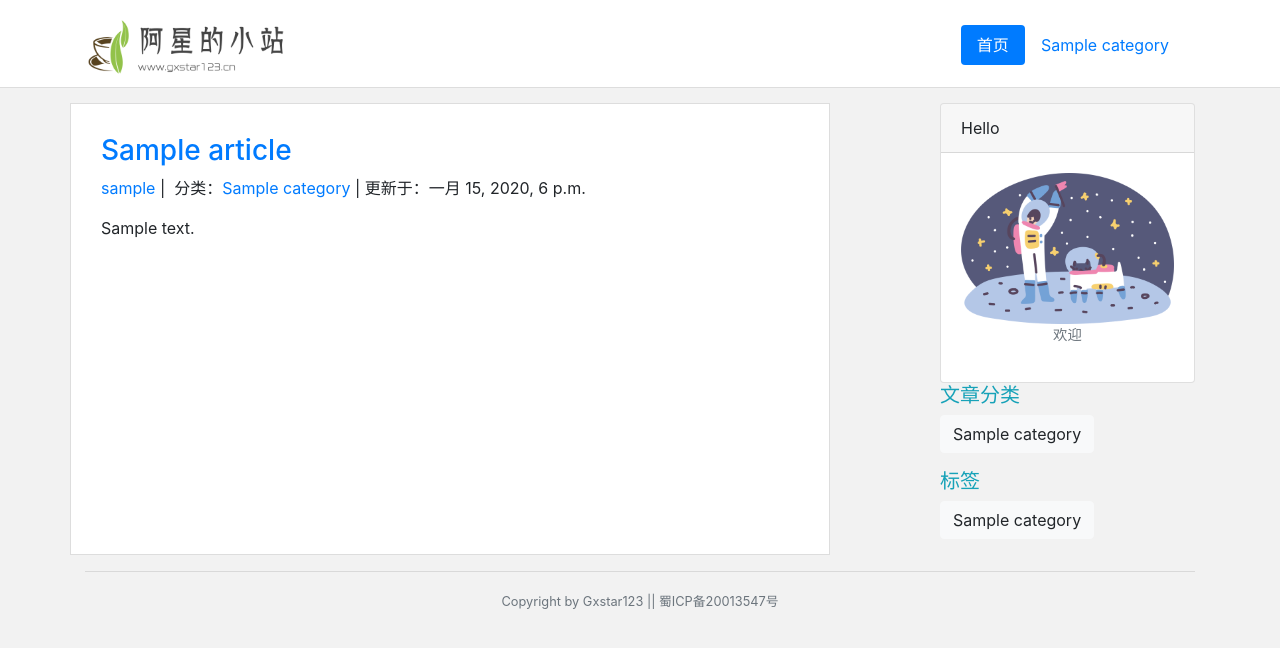
After one commit to Gxstar/GxBlog, a Django app: a page that uses blog/templates/blog/post.html in a window 1280 px wide. The commit adds this page. Shown: the top 648 px of the page. Run offline with Django 3.2, Linux system fonts and the light colour scheme; tables that the repository leaves empty hold one stand-in row (values such as "Sample post"); some libraries are stand-ins or nearby versions.

Commit message:
改变主页样式，增加文章页

```diff
--- a/GxBlog/urls.py
+++ b/GxBlog/urls.py
@@ -18,6 +18,6 @@ from django.urls import path,include
 
 urlpatterns = [
     path('admin/', admin.site.urls),
-    path('',include('blog.urls')),
+    path('',include('blog.urls'),name="home"),
     path('blog/',include('blog.urls')),
 ]
--- a/blog/static/blog/css/main.css
+++ b/blog/static/blog/css/main.css
@@ -1,6 +1,25 @@
 @media (max-width: 768px) {
-    .container {
-      padding-left: 0;
-      padding-right: 0;
-    }
+  .container {
+    padding-left: 0;
+    padding-right: 0;
   }
+}
+
+body{
+  background-color: #f2f2f2;
+}
+header{
+  background-color: #fff;
+  border-bottom: 1px solid #ddd;
+  margin-bottom: 15px;
+}
+.content{
+  background-color: #fff;
+  border: 1px solid #ddd;
+  padding-top:30px;
+  padding-left: 30px;
+  padding-right: 30px;
+}
+.content img{
+  max-width:100% !important;
+}
--- a/blog/templates/blog/layout.html
+++ b/blog/templates/blog/layout.html
@@ -9,28 +9,31 @@
     <!-- 静态资源引用 -->
     <link href="https://cdn.bootcdn.net/ajax/libs/twitter-bootstrap/4.4.1/css/bootstrap.min.css" rel="stylesheet">
     <link rel="stylesheet" href="{% static 'blog/css/main.css' %}">
+    <!-- bootstrap相关js文件 -->
+    <script src="https://cdn.bootcdn.net/ajax/libs/jquery/3.4.1/jquery.min.js"></script>
+    <script src="https://cdn.bootcdn.net/ajax/libs/popper.js/2.4.0/umd/popper.min.js"></script>
+    <script src="https://cdn.bootcdn.net/ajax/libs/twitter-bootstrap/4.4.1/js/bootstrap.min.js"></script>
 </head>
 <body>
-    <div class="container">
     <!-- 头部导航 -->
     <header>
+        <div class="container">
         <!-- 电脑模式导航 -->
         <hgroup class="d-none d-sm-block" style="padding-top: 15px;">
             <nav>
                 <ul class="nav nav-pills float-right" style="padding: 10px;">
-                        <li class="nav-item"><a href="." class="nav-link active">首页</a></li>
+                    <li class="nav-item"><a href="{% url 'blogHome'%}" class="nav-link active">首页</a></li>
                     {% for category in CategoryList %}
                     <li class="nav-item"><a href="." class="nav-link">{{category.name}}</a></li>
                     {% endfor %}
                 </ul>
             </nav>
-                <h3><a href="."><img style="height: 64px;" src="{% static 'blog/img/logo.png' %}"/></a></h3>
-                <hr>
+            <h3><a href="{% url 'blogHome'%}"><img style="height: 64px;" src="{% static 'blog/img/logo.png' %}"/></a></h3>
         </hgroup>
         <!-- 移动端导航 -->
         <hgroup class="bg-light">
             <nav class="d-sm-none navbar navbar-light navbar-expand-md">
-                    <a href="." class="navbar-brand">阿星的小站</a>
+                <a href="{% url 'blogHome'%}" class="navbar-brand">阿星的小站</a>
                 <button class="navbar-toggler " type="button" data-toggle="collapse" data-target="#headlist" aria-expanded="false" aria-controls="headlist">
                     <span class="navbar-toggler-icon"></span>
                 </button>
@@ -43,11 +46,12 @@
                 </ul>
             </div>
         </hgroup>
+        </div>
     </header>
-
+    <div class="container">
         <!-- 主体 -->
         <div class="row tbody justify-content-between">
-            <div class="col-md-8">{% block content %}{% endblock %}</div>
+            <div class="col-md-8 content">{% block content %}{% endblock %}</div>
             <div class="col-md-3">{% include "blog/sidebar.html" %}</div>
         </div>
         <hr>
@@ -56,12 +60,5 @@
             {% include "blog/footer.html" %}
         </footer>
     </div>
-
-    <!-- bootstrap相关js文件 -->
-    <script src="https://cdn.bootcdn.net/ajax/libs/jquery/3.4.1/jquery.min.js"></script>
-    <script src="https://cdn.bootcdn.net/ajax/libs/popper.js/2.4.0/umd/popper.min.js"></script>
-    <script src="https://cdn.bootcdn.net/ajax/libs/twitter-bootstrap/4.4.1/js/bootstrap.min.js"></script>
-    <script src="{% static 'blog/js/main.js' %}"></script>
 </body>
-
 </html>
--- /dev/null
+++ b/blog/templates/blog/post.html
@@ -0,0 +1,10 @@
+{% extends "blog/layout.html" %}
+{% block content %}
+<h3 class="text-primary">{{article.title}}</h3>
+<p class="info">
+    <a href=".">{{article.author.username}}</a><span> | &nbsp;分类：</span><a href=".">{{article.category}}</a><span> |&nbsp;更新于：</span><time>{{article.updateTime}}</time>
+</p>
+<article>
+    {{article.body|safe}}
+</article>
+{% endblock %}
--- a/blog/templates/blog/sidebar.html
+++ b/blog/templates/blog/sidebar.html
@@ -26,14 +26,14 @@
         </figure>
 </div>
 {% endif %}
-<h5>文章分类</h5>
-<p style="line-height: 2rem;">
+<h5 class="text-info">文章分类</h5>
+<p>
 {% for category in CategoryList %}
 <a href="." class="btn btn-light">{{category.name}}</a>
 {% endfor %}
 </p>
-<h5>标签</h5>
-<p style="line-height: 2rem;">
+<h5 class="text-info">标签</h5>
+<p>
 {% for category in CategoryList %}
 <a href="." class="btn btn-light">{{category.name}}</a>
 {% endfor %}
--- a/blog/urls.py
+++ b/blog/urls.py
@@ -3,6 +3,7 @@ from django.contrib.auth.views import LogoutView
 from . import views
 
 urlpatterns = [
-    path('', views.home,name='BlogHome'),
+    path('', views.home,name='blogHome'),
     re_path(r'^(.*)logout/$',LogoutView.as_view(next_page='/blog/'), name='logout'),
+    path('post_<int:article_id>/',views.showPost,name="showPost"),
 ]
--- a/blog/views.py
+++ b/blog/views.py
@@ -10,6 +10,7 @@ def home(request):
         'CategoryList':AllCategory
     }
     context['PostCount']=PostCount
+    context['PageCount']=PageCount
     context['PageCountList']=list(range(1,PageCount+1))
     if request.method=='GET':
         page=request.GET.get('page')
@@ -24,7 +25,7 @@ def home(request):
         # 提取文章前128个字节作为简介
         for index,val in enumerate(ArticleList):
             bs=BeautifulSoup(val.body,"lxml")
-            i=bs.get_text().strip()[0:255]
+            i=bs.get_text().strip()[0:127]
             ArticleList[index].info=i
         # 给需要的参数赋值
         context['ArticleList']=ArticleList
@@ -32,3 +33,11 @@ def home(request):
         return render(request,'blog/index.html',context)
     else:
         pass
+def showPost(request,article_id):
+    AllCategory=Category.objects.all()
+    article=Article.objects.get(id=article_id)
+    context={
+        'CategoryList':AllCategory,
+        'article':article
+    }
+    return render(request,'blog/post.html',context)
```
Also changed, not shown: blog/static/blog/js/main.js (+13 -1 lines), blog/templates/blog/index.html (+9 -6 lines). Lines whose indentation alone changed are shown as unchanged.
